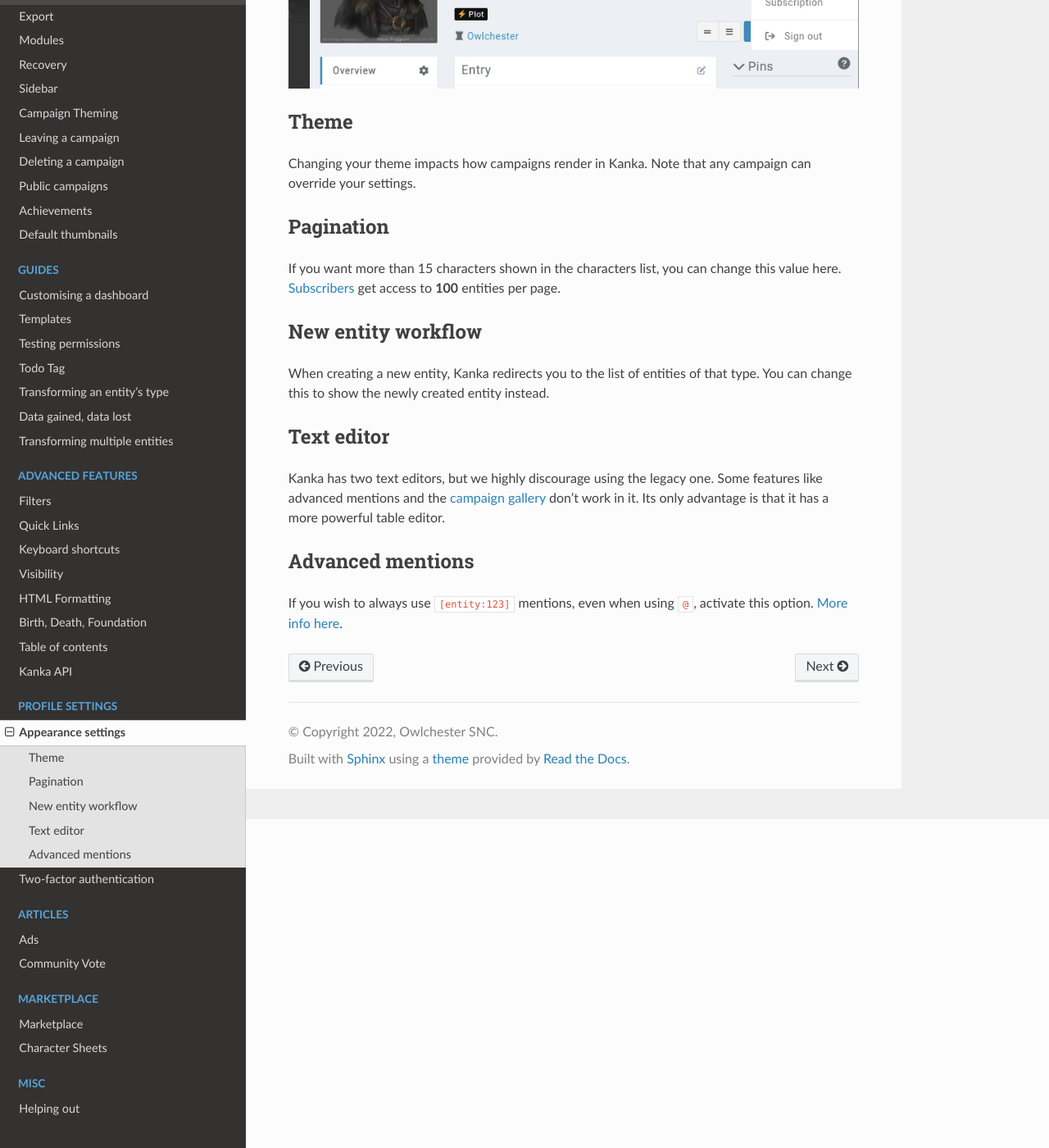
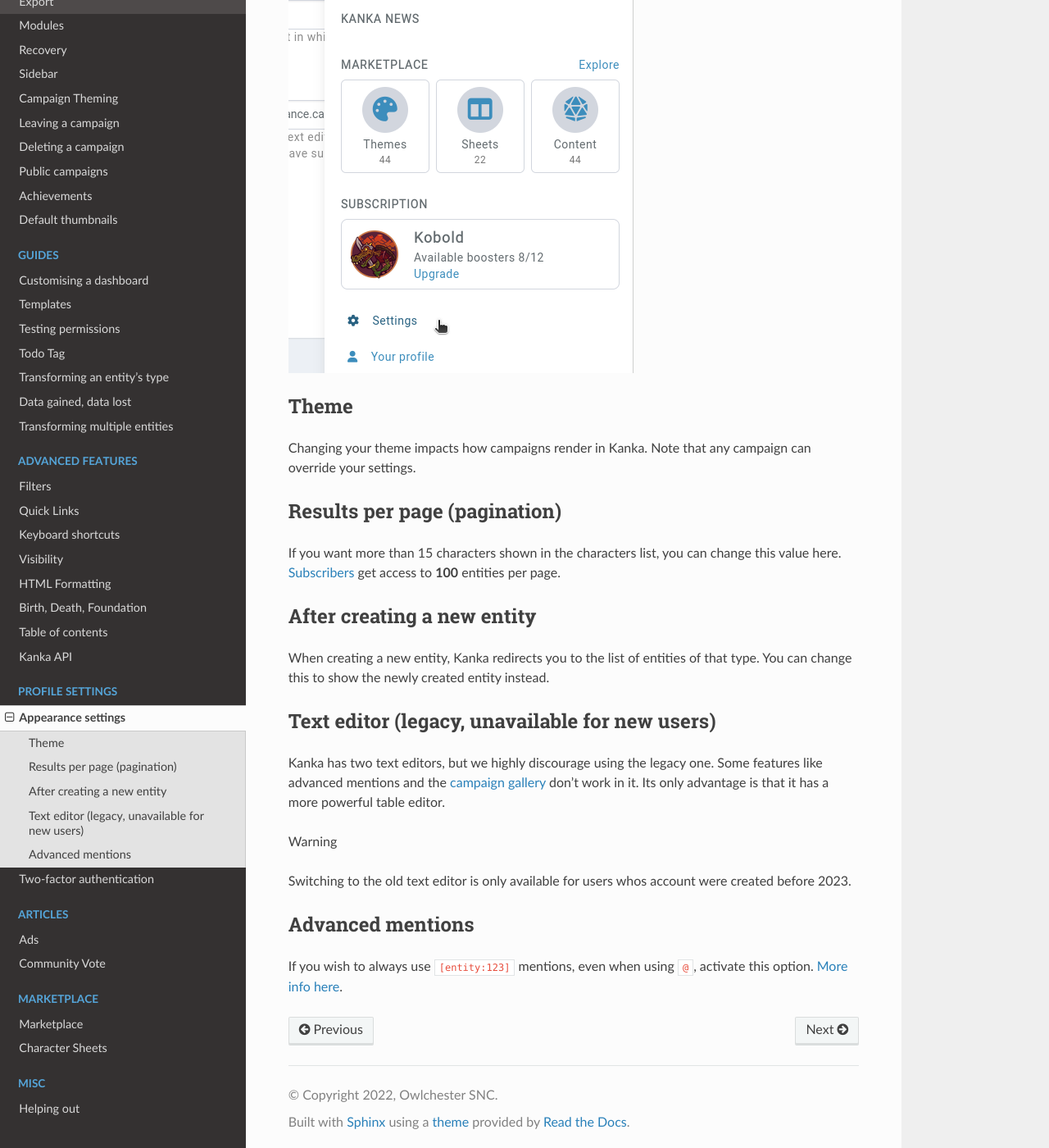
Before and after one commit to owlchester/kanka-docs, a Sphinx documentation site: the page built from docs/source/profile/appearance.md, in a window 1280 px wide and 1400 px high, scrolled down 401 px. Shown: the whole window at 82% size. Built offline with Sphinx 7.4.7 and the Read the Docs theme 2.0.0, drawn with Linux system fonts in a browser that asks for light colours.

Commit message:
Appearance update for 1.40

```diff
--- a/docs/source/profile/appearance.md
+++ b/docs/source/profile/appearance.md
@@ -9,17 +9,21 @@
 
 Changing your theme impacts how campaigns render in Kanka. Note that any campaign can override your settings.
 
-## Pagination
+## Results per page (pagination)
 
 If you want more than 15 characters shown in the characters list, you can change this value here. [Subscribers](https://kanka.io/en-US/pricing) get access to **100** entities per page.
 
-## New entity workflow
+## After creating a new entity
 
 When creating a new entity, Kanka redirects you to the list of entities of that type. You can change this to show the newly created entity instead.
 
-## Text editor
+## Text editor (legacy, unavailable for new users)
 
 Kanka has two text editors, but we highly discourage using the legacy one. Some features like advanced mentions and the [campaign gallery](campaigns/gallery) don't work in it. Its only advantage is that it has a more powerful table editor.
+
+Warning
+
+Switching to the old text editor is only available for users whos account were created before 2023.
 
 ## Advanced mentions
 
```
Also changed, not shown: docs/source/profile/img/menu.png.
